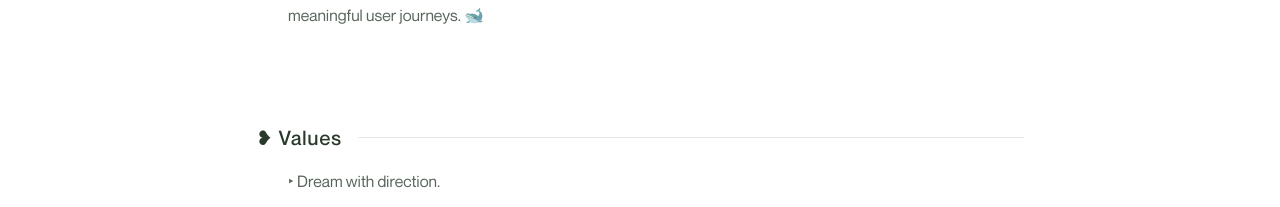
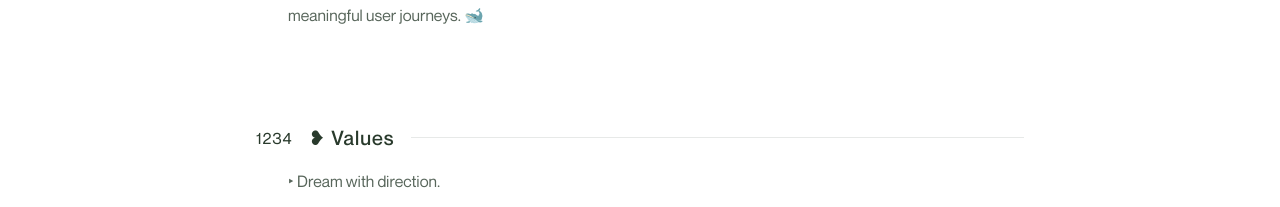
Before and after one commit to sephinek/sephine-portfolio, a React (Vite) app: page /about in a window 1280 px wide. Shown: the part 1009-1216 px from the top of the page. Built offline with nearby package versions, Linux system fonts and the light colour scheme.

Commit message:
minor change

```diff
--- a/src/pages/About.jsx
+++ b/src/pages/About.jsx
@@ -80,6 +80,7 @@ export default function About() {
 
             <div className="flex flex-col gap-4">
               <div className="flex items-center gap-4">
+                1234
                 <h3 className="font-medium text-xl">❥&nbsp;Values</h3>
                 <div className="w-full h-[1px] bg-lightgrey"></div>
               </div>
```
